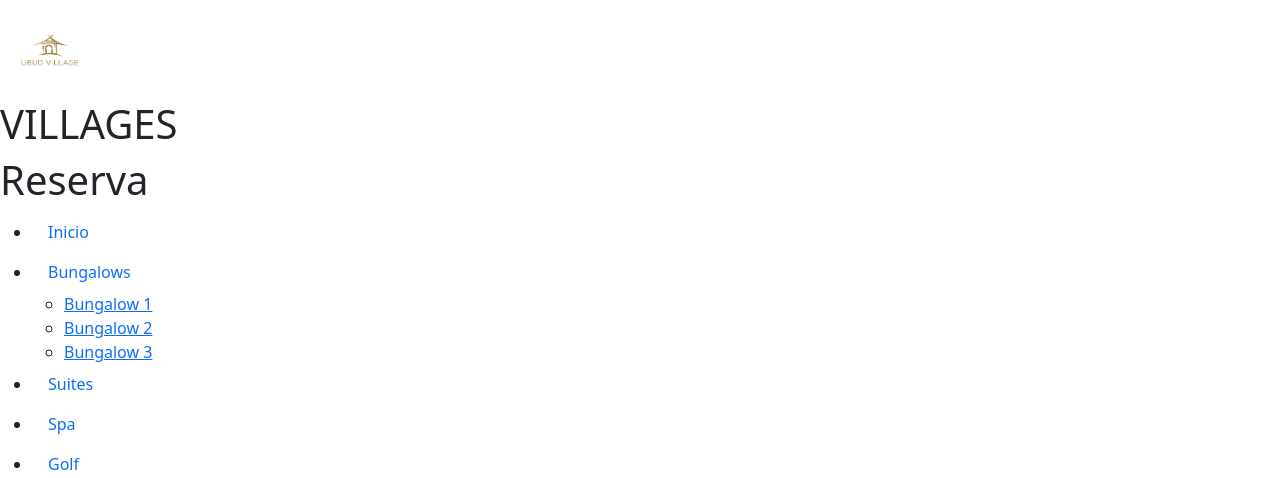
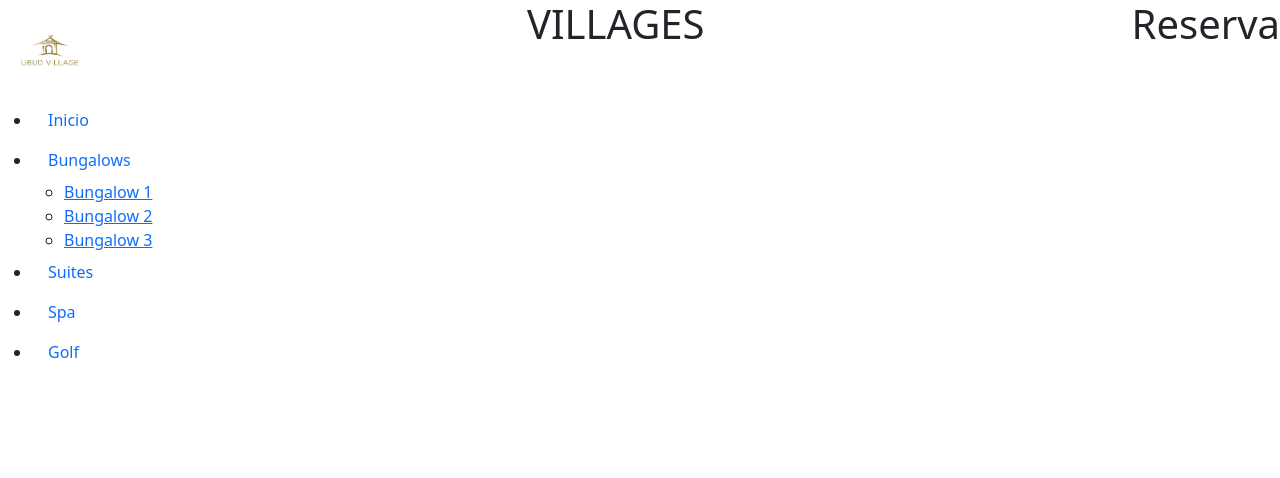
Before and after one commit to anaggm0896/SegundaPreEntregaCoderHouse, a plain HTML site: page index.html in a window 1280 px wide. Shown: the top 478 px of the page. Drawn offline with nearby package versions, Linux system fonts and the light colour scheme.

```diff
--- a/assets/css/style.css
+++ b/assets/css/style.css
@@ -1,3 +1,25 @@
 body {
-    background-color: beige;
+    margin: 0;
+    padding: 0;
+    background-color: whitesmoke;
 }
+
+#contenido {
+    display: grid;
+    grid-template-columns: 100%;
+    grid-template-rows: auto 1fr 1fr 1fr 1fr;
+    grid-template-areas:
+    "header"
+    "nav"
+    "main"
+    "footer";
+}
+
+#header {
+    display: flex;
+	flex-direction: row;
+	flex-wrap: nowrap;
+	justify-content: space-between;
+	align-items: flex-start;
+	align-content: stretch;
+}
```
Also changed, not shown: assets/img/Casas.jpeg (added), assets/img/Golf.jpeg (added), assets/img/spa.jpg (added).
